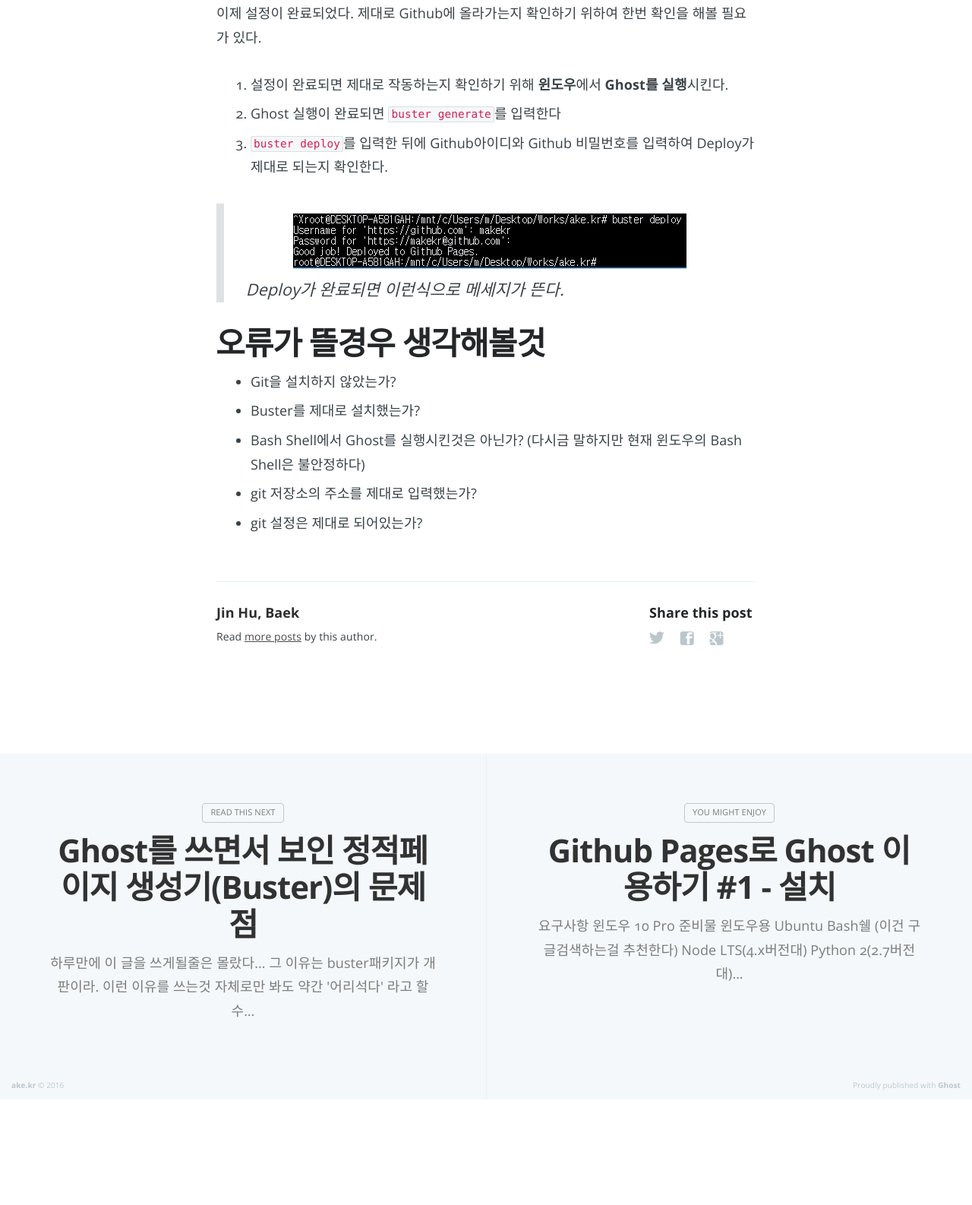
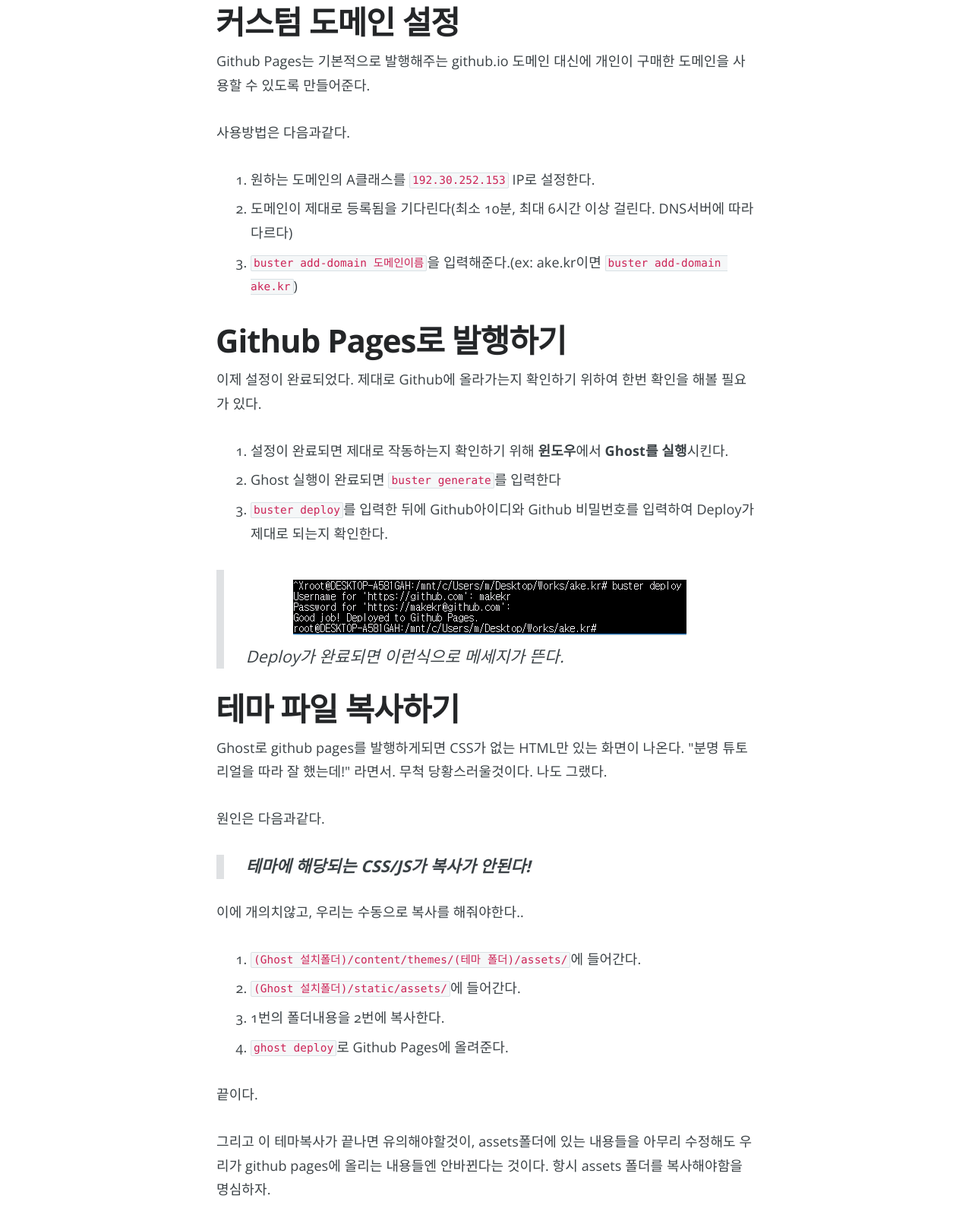
Before and after one commit to mAKEkr/makekr.github.io, a plain HTML site: page blogging-using-at-ghost-in-github-pages-part2/index.html in a window 1280 px wide. Shown: the part 1921-3507 px from the top of the page at 76% size. Before the commit the page ends 3368 px from the top, so only its background shows below. Drawn offline with nearby package versions, Linux system fonts and the light colour scheme.

Commit message:
Blog update at 2016-08-12 13:41:03

```diff
--- a/blogging-using-at-ghost-in-github-pages-part2/index.html
+++ b/blogging-using-at-ghost-in-github-pages-part2/index.html
@@ -25,7 +25,7 @@
     <meta property="og:description" content="여기서부터 Bash Shell과 CMD(PowerShell)을 혼합하여 사용할것이다. 만일 이해가 안간다고 생각되면 즉시 중단하고 게시물부터 차근차근 다시한번 꼼꼼히 읽어가는걸 추천한다. Ghost 기본 설정 Ghost의 설정파일은 기본 디렉터리의 config.js 파일이다. config.js파일 안을 들여보면 다음과 같은 코드들이 보이는데, 해당 내용만 수정해주면 된다.         url: &#x27;http://127.0.0.1:2368&#x27; 여기에" />
     <meta property="og:url" content="http://ake.kr/blogging-using-at-ghost-in-github-pages-part2/" />
     <meta property="article:published_time" content="2016-08-12T11:41:55.000Z" />
-    <meta property="article:modified_time" content="2016-08-12T11:41:55.000Z" />
+    <meta property="article:modified_time" content="2016-08-12T13:40:46.000Z" />
     <meta name="twitter:card" content="summary" />
     <meta name="twitter:title" content="Github Pages로 Ghost 이용하기 #2 - 설정하기 및 발행하기" />
     <meta name="twitter:description" content="여기서부터 Bash Shell과 CMD(PowerShell)을 혼합하여 사용할것이다. 만일 이해가 안간다고 생각되면 즉시 중단하고 게시물부터 차근차근 다시한번 꼼꼼히 읽어가는걸 추천한다. Ghost 기본 설정 Ghost의 설정파일은 기본 디렉터리의 config.js 파일이다. config.js파일 안을 들여보면 다음과 같은 코드들이 보이는데, 해당 내용만 수정해주면 된다.         url: &#x27;http://127.0.0.1:2368&#x27; 여기에" />
@@ -51,7 +51,7 @@
     "headline": "Github Pages로 Ghost 이용하기 #2 - 설정하기 및 발행하기",
     "url": "http://ake.kr/blogging-using-at-ghost-in-github-pages-part2/",
     "datePublished": "2016-08-12T11:41:55.000Z",
-    "dateModified": "2016-08-12T11:41:55.000Z",
+    "dateModified": "2016-08-12T13:40:46.000Z",
     "description": "여기서부터 Bash Shell과 CMD(PowerShell)을 혼합하여 사용할것이다. 만일 이해가 안간다고 생각되면 즉시 중단하고 게시물부터 차근차근 다시한번 꼼꼼히 읽어가는걸 추천한다. Ghost 기본 설정 Ghost의 설정파일은 기본 디렉터리의 config.js 파일이다. config.js파일 안을 들여보면 다음과 같은 코드들이 보이는데, 해당 내용만 수정해주면 된다.         url: &#x27;http://127.0.0.1:2368&#x27; 여기에"
 }
     </script>
@@ -118,7 +118,7 @@
 <pre><code>        url: 'http://127.0.0.1:2368'
 </code></pre>
 
-<p>여기에 있는 127.0.0.1:2368을 자신의 도메인(ex: <code>http://makekr.github.io</code>)으로 변경한다.</p>
+<p>여기에 있는 127.0.0.1:2368을 자신의 도메인(ex: <code>http://makekr.github.io</code>)으로 변경한다. 커스텀도메인의 경우 추가설정이 필요하니 아래에 있는 <strong>Github Pages로 발행하기</strong> 부분을 참고하길 바란다.</p>
 
 <h2 id="buster">Buster 설정</h2>
 
@@ -130,6 +130,18 @@
 <li>ghost가 설치된 폴더로 이동한다.  </li>
 <li><code>buster setup</code>을 입력한다.  </li>
 <li><code>Enter the Github repository URL:</code> 이라고 메세지가 뜬다. github저장소 주소(본인같은경우 <a href="https://github.com/mAKEkr/makekr.github.io">https://github.com/mAKEkr/makekr.github.io</a>) 를 입력한다.</li>
+</ol>
+
+<h2 id="">커스텀 도메인 설정</h2>
+
+<p>Github Pages는 기본적으로 발행해주는 github.io 도메인 대신에 개인이 구매한 도메인을 사용할 수 있도록 만들어준다.</p>
+
+<p>사용방법은 다음과같다.</p>
+
+<ol>
+<li>원하는 도메인의 A클래스를 <code>192.30.252.153</code> IP로 설정한다.  </li>
+<li>도메인이 제대로 등록됨을 기다린다(최소 10분, 최대 6시간 이상 걸린다. DNS서버에 따라 다르다)  </li>
+<li><code>buster add-domain 도메인이름</code>을 입력해준다.(ex: ake.kr이면 <code>buster add-domain ake.kr</code>)</li>
 </ol>
 
 <h2 id="githubpages">Github Pages로 발행하기</h2>
@@ -147,6 +159,29 @@
   Deploy가 완료되면 이런식으로 메세지가 뜬다.</p>
 </blockquote>
 
+<h2 id="">테마 파일 복사하기</h2>
+
+<p>Ghost로 github pages를 발행하게되면 CSS가 없는 HTML만 있는 화면이 나온다. "분명 튜토리얼을 따라 잘 했는데!" 라면서. 무척 당황스러울것이다. 나도 그랬다.</p>
+
+<p>원인은 다음과같다.</p>
+
+<blockquote>
+  <p><strong>테마에 해당되는 CSS/JS가 복사가 안된다!</strong></p>
+</blockquote>
+
+<p>이에 개의치않고, 우리는 수동으로 복사를 해줘야한다..</p>
+
+<ol>
+<li><code>(Ghost 설치폴더)/content/themes/(테마 폴더)/assets/</code>에 들어간다.  </li>
+<li><code>(Ghost 설치폴더)/static/assets/</code>에 들어간다.  </li>
+<li>1번의 폴더내용을 2번에 복사한다.  </li>
+<li><code>ghost deploy</code>로 Github Pages에 올려준다.</li>
+</ol>
+
+<p>끝이다.</p>
+
+<p>그리고 이 테마복사가 끝나면 유의해야할것이, assets폴더에 있는 내용들을 아무리 수정해도 우리가 github pages에 올리는 내용들엔 안바뀐다는 것이다. 항시 assets 폴더를 복사해야함을 명심하자.</p>
+
 <h2 id="">오류가 뜰경우 생각해볼것</h2>
 
 <ul>
@@ -157,6 +192,8 @@
 <li>git 저장소의 주소를 제대로 입력했는가?</li>
 <li>git 설정은 제대로 되어있는가?</li>
 </ul>
+
+<p>CSS가 적용되지않는 경우는 다음 3번째장에서 알아보도록 한다.</p>
         </section>
 
         <footer class="post-footer">
```
Also changed, not shown: author/jin/index.html (+1 -1 lines).
